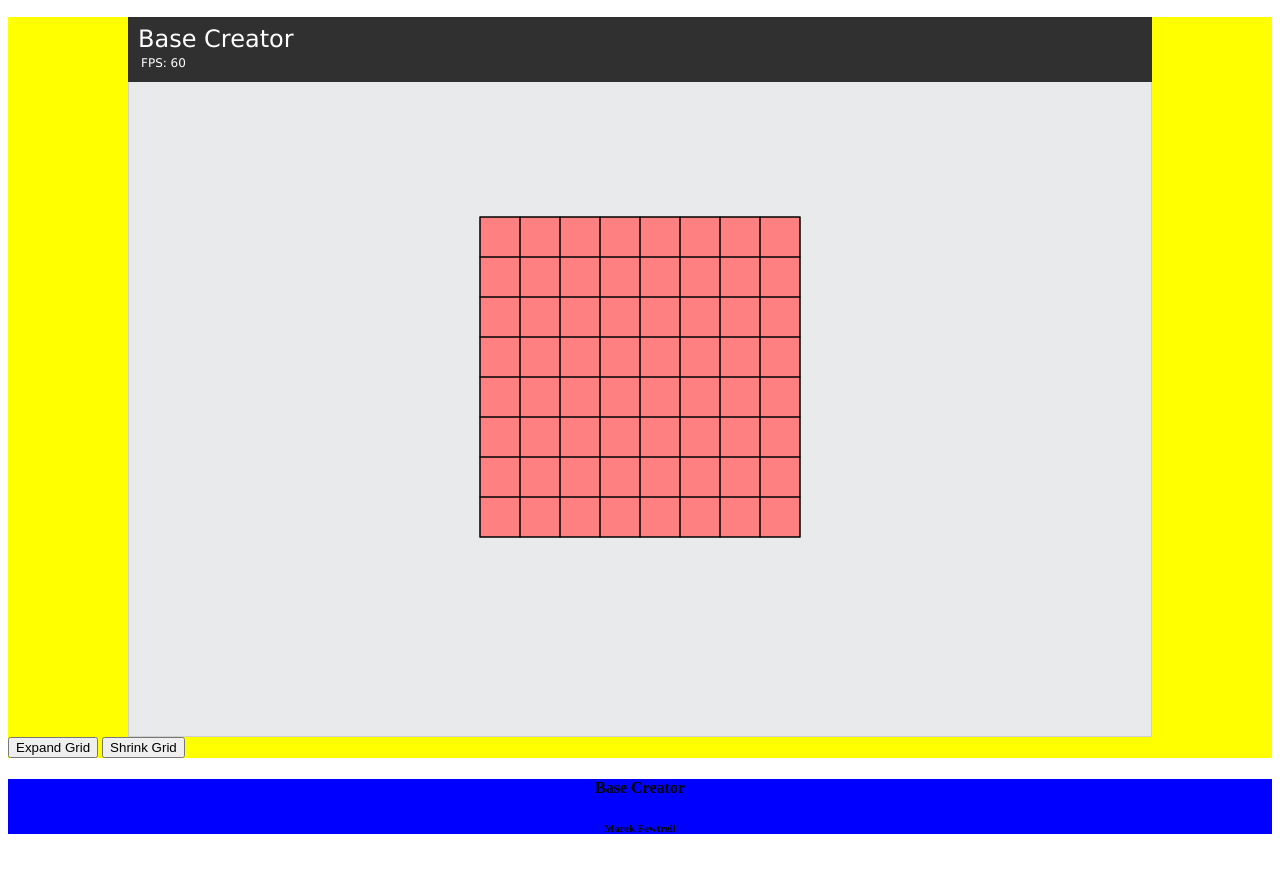
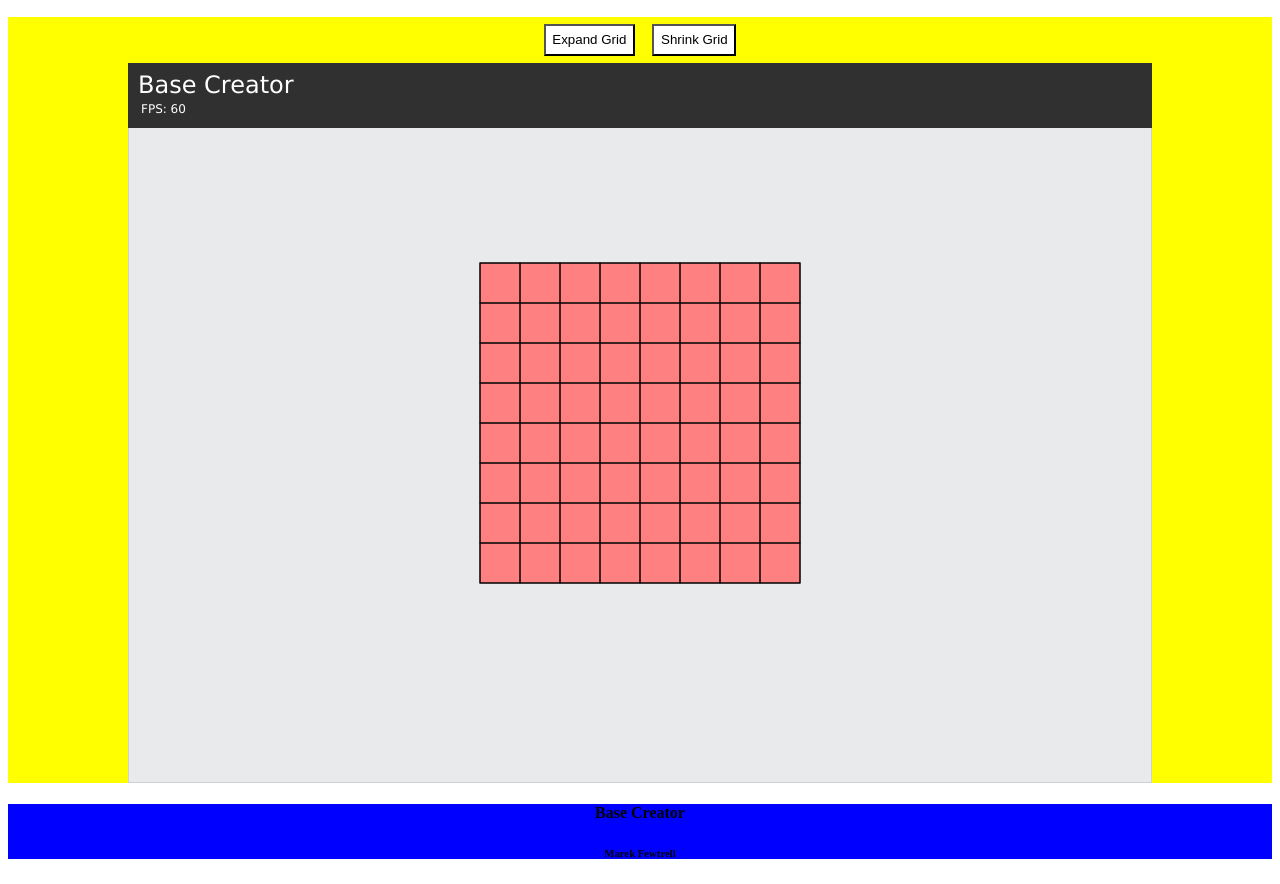
Before and after one commit to Marek-Fewtrell/Base-Creator-JS, a plain HTML site: page index.html in a window 1280 px wide. Shown: the part 38-922 px from the top of the page. Before the commit the page ends 897 px from the top, so only its background shows below. Drawn offline with Linux system fonts and the light colour scheme.

Commit message:
Updated UI
Updated the User Interface. Moved buttons and styled.

```diff
--- a/index.html
+++ b/index.html
@@ -12,12 +12,13 @@
 
        </header>
        <section id="gameArea">
-           <canvas id="gameCanvas" width="1024" height="720"></canvas>
-
            <div id="gameSelector">
                <button id="expandButt">Expand Grid</button>
                <button id="shrinkButt">Shrink Grid</button>
            </div>
+
+           <canvas id="gameCanvas" width="1024" height="720"></canvas>
+
        </section>
        <footer>
            <h4>Base Creator</h4>
--- a/main.js
+++ b/main.js
@@ -71,6 +71,10 @@ window.onload = function () {
         canvas.addEventListener("mousedown", onMouseDown);
         canvas.addEventListener("mouseup", onMouseUp);
         canvas.addEventListener("mouseout", onMouseOut);
+
+        canvas.addEventListener("dblclick", function dbleCLick() {
+           alert("Double Click detected.");
+        });
 
         //initialise the two-dimensional tile array
         for (var i=0; i<level.columns; i++) {
@@ -300,10 +304,6 @@ window.onload = function () {
         }
         level.rows++;
         level.rows++;
-
-        //Done everything
-        alert("Done expanding");
-        console.log(level.tiles);
     }
 
     function createNewTile() {
@@ -331,9 +331,6 @@ window.onload = function () {
         }
         level.rows--;
         level.rows--;
-
-        alert("Done Shrinking");
-        console.log(level.tiles);
     }
 
     function canvasCenterWidth() {
--- a/style.css
+++ b/style.css
@@ -29,3 +29,14 @@ canvas {
     margin: auto;
     display: block;
 }
+
+#gameSelector {
+    text-align: center;
+}
+
+#gameSelector button {
+    padding: .5em;
+    margin: .5em;
+    background-color: white;
+    border-color: black;
+}
```
